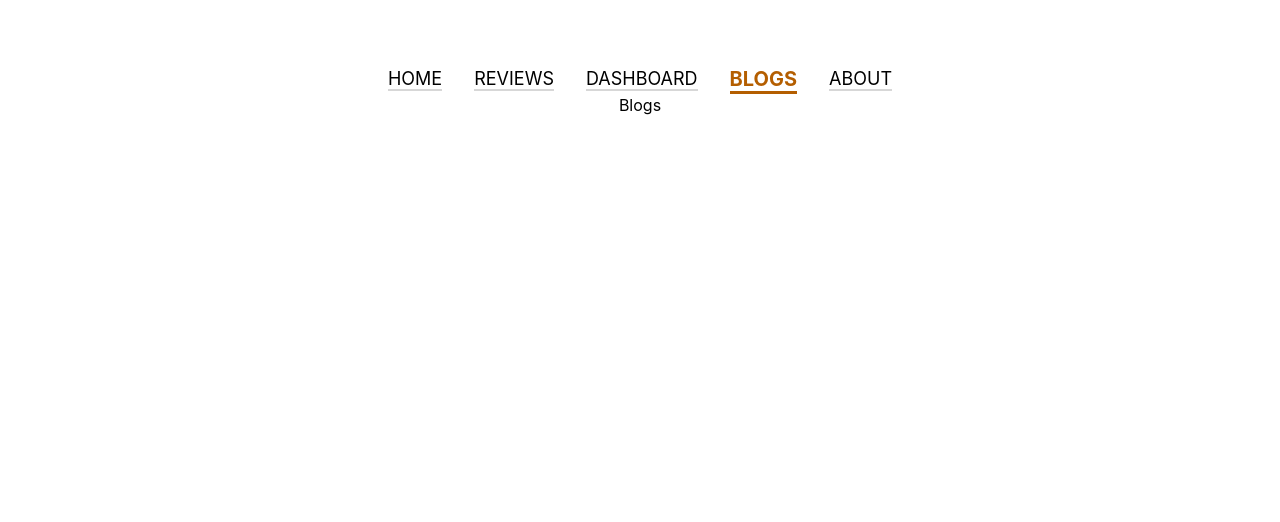
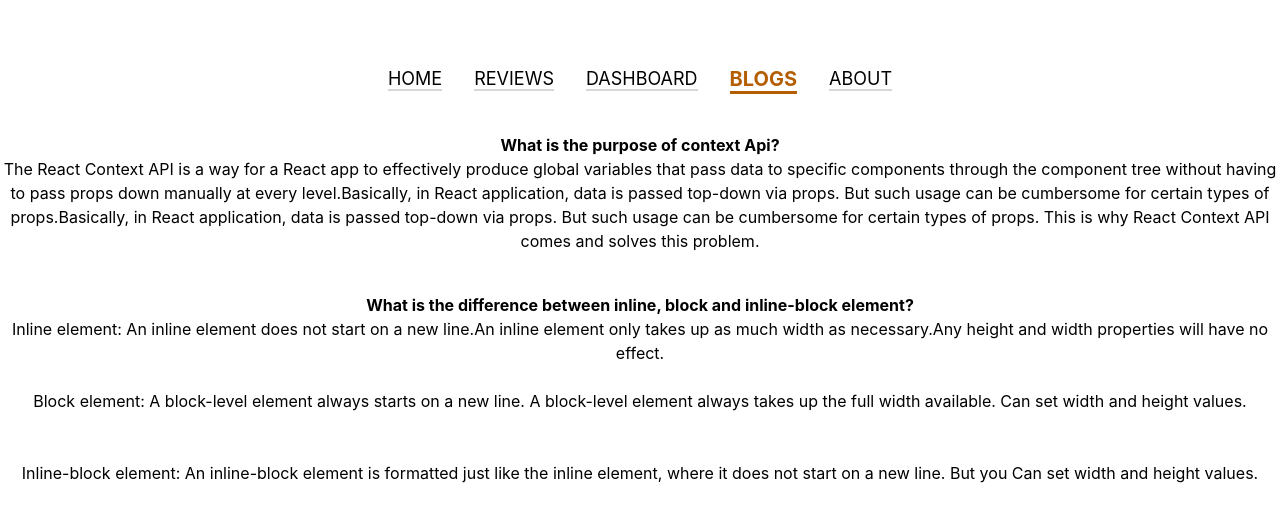
Before and after one commit to TAREQUE-AHMED/laptop-bazar, a React (Create React App) app: page /blogs in a window 1280 px wide. Shown: the top 522 px of the page. Built offline with nearby package versions, Linux system fonts and the light colour scheme.

Commit message:
update blogs site

```diff
--- a/src/Components/Blogs/Blogs.js
+++ b/src/Components/Blogs/Blogs.js
@@ -4,8 +4,28 @@ import './Blogs.css';
 const Blogs = () => {
     return (
         <div>
-            <h1>Blogs</h1>
+            <div>
+                <h1 class='font-bold mt-10'>What is the purpose of context Api?</h1>
+
+                <p>The React Context API is a way for a React app to effectively produce global variables that pass data to specific components through the component tree without having to pass props down manually at every level.Basically, in React application, data is passed top-down via props. But such usage can be cumbersome for certain types of props.Basically, in React application, data is passed top-down via props. But such usage can be cumbersome for certain types of props. This is why React Context API comes and solves this problem.</p>
+            </div>
+
+            <div>
+                <h1 class='font-bold mt-10'>What is the difference between inline, block and inline-block element?</h1>
+                <p>
+                    <span>Inline element: </span>
+                    An inline element does not start on a new line.An inline element only takes up as much width as necessary.Any height and width properties will have no effect. <br /> <br />
+
+                    <span>Block element: </span> A block-level element always starts on a new line.
+                    A block-level element always takes up the full width available.
+                    Can set width and height values. <br/> <br/> <br/>
+                    <span>Inline-block element: </span> An inline-block element is formatted just like the inline element, where it does not start on a new line. But you Can set width and height values.
+                </p>
+
+            </div>
         </div>
+
+
     );
 };
 
--- a/src/Components/NotFound/NotFound.js
+++ b/src/Components/NotFound/NotFound.js
@@ -4,8 +4,8 @@ import './NotFound.css';
 const NotFound = () => {
     return (
         <div>
-            <h4>Oops! This Page Not Found</h4>
-            <p>404</p>
+            <h4 className='text-4xl text-red-500 mt-5'>Oops! This Page Not Found</h4>
+            <p className='text-2xl text-red-300 mt-4'>404</p>
         </div>
     );
 };
```
